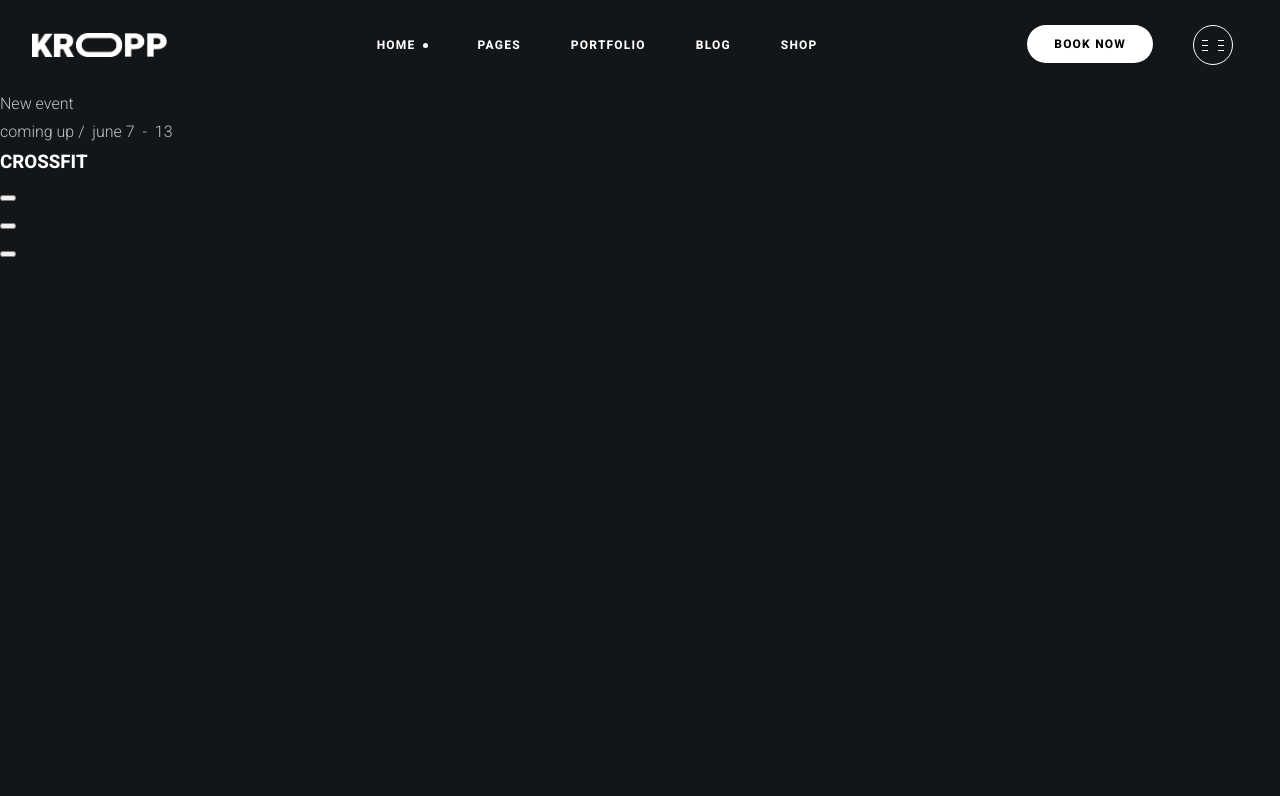
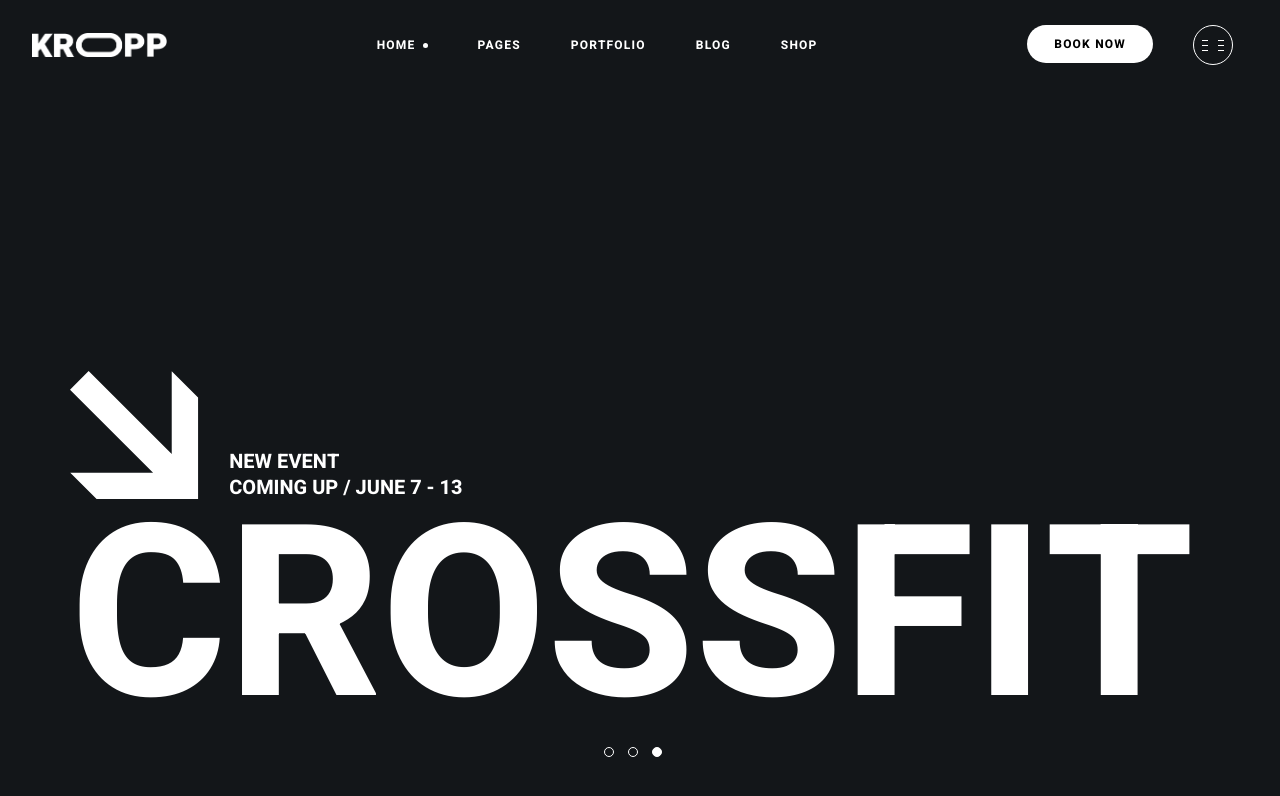
Before and after one commit to zhaslanulydev/kropp-fitness, a website: page src/index.html in a window 1280 px wide. Drawn offline with Linux system fonts and the light colour scheme.

Commit message:
feat(banner): add styles and icon asset

```diff
--- /dev/null
+++ b/src/styles/layout/banner.css
@@ -0,0 +1,68 @@
+.banner {
+  display: flex;
+  flex-direction: column;
+  justify-content: end;
+  min-height: calc(100vh - var(--header-height));
+  padding: 36px 70px;
+  color: var(--color-light);
+}
+
+.banner-body {
+  text-transform: uppercase;
+}
+
+.banner-info {
+  display: flex;
+  align-items: end;
+  font-size: clamp(16px, 1.56vw, 30px);
+  line-height: 1.27;
+  font-weight: 700;
+
+  &::before {
+    content: '';
+    width: clamp(60px, 10.1vw, 194px);
+    aspect-ratio: 1;
+    margin-right: 30px;
+    background: url('../../assets/icons/bold-arrow-down-right.svg') center / contain no-repeat;
+  }
+}
+
+.banner-title {
+  font-size: min(18.75vw, 360px);
+  line-height: 1;
+}
+
+.banner-pagination-list {
+  display: flex;
+  justify-content: center;
+}
+
+.banner-pagination-item {
+  display: flex;
+}
+
+.banner-pagination-button {
+  display: inline-flex;
+  justify-content: center;
+  align-items: center;
+  padding: 7px;
+  background-color: transparent;
+  border: none;
+
+  &::after {
+    content: '';
+    width: 10px;
+    aspect-ratio: 1;
+    border: var(--border);
+    border-radius: 50%;
+    transition-duration: var(--transition-duration);
+  }
+
+  &:not(.is-current):hover::after {
+    border-color: var(--color-light-gray);
+  }
+
+  &.is-current::after {
+    background-color: var(--color-light);
+  }
+}
--- a/src/styles/main.css
+++ b/src/styles/main.css
@@ -10,3 +10,4 @@
 @import 'components/button.css';
 
 @import 'layout/header.css';
+@import 'layout/banner.css';
```
Also changed, not shown: src/assets/icons/bold-arrow-down-right.svg (added).
